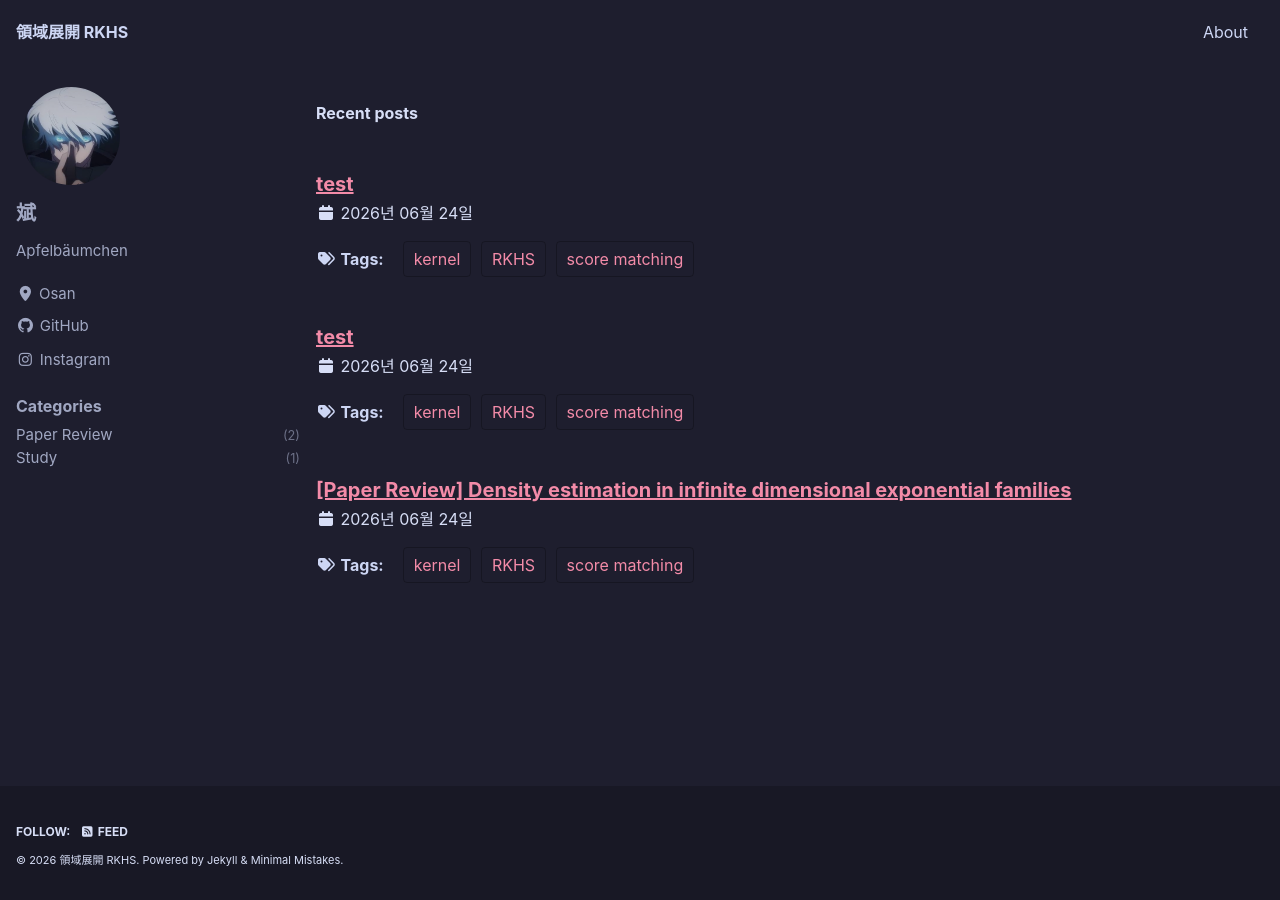
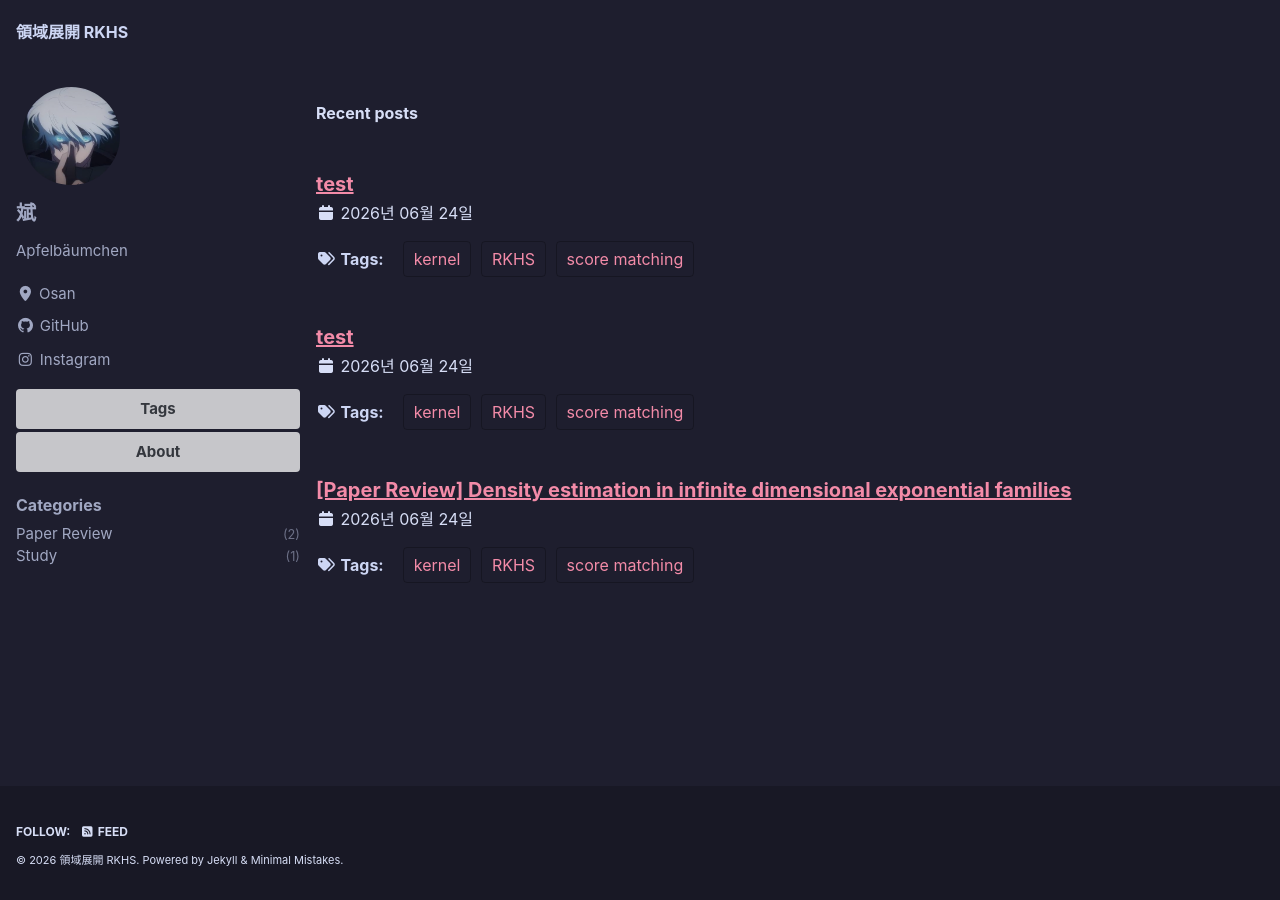
Before and after one commit to ml-bean/ml-bean.github.io, a Jekyll site: the page built from index.html, in a window 1280 px wide. Built offline with Jekyll 4.4.1, drawn with Linux system fonts in a browser that asks for light colours; cached includes are drawn as plain includes; the list of posts is cut into pages by our own code.

Commit message:
feat: move navigation to sidebar (Tags/About buttons), remove top nav

```diff
--- a/_data/navigation.yml
+++ b/_data/navigation.yml
@@ -1,4 +1,3 @@
 # main links
-main:
-  - title: "About"
-    url: /about/
+# (top masthead navigation removed — navigation lives in the sidebar)
+main: []
--- a/_includes/sidebar-custom.html
+++ b/_includes/sidebar-custom.html
@@ -1,3 +1,8 @@
+<div class="sidebar-nav-buttons" style="margin-top: 1em;">
+  <a href="/tags/" class="btn btn--inverse btn--block" style="font-size: 15px;">Tags</a>
+  <a href="/about/" class="btn btn--inverse btn--block" style="font-size: 15px;">About</a>
+</div>
+
 <nav class="nav__list">
   <h3 class="nav__title" style="padding-left: 0;">Categories</h3>
   <ul class="nav__items" style="list-style: none; padding: 0; margin: 0;">
```
